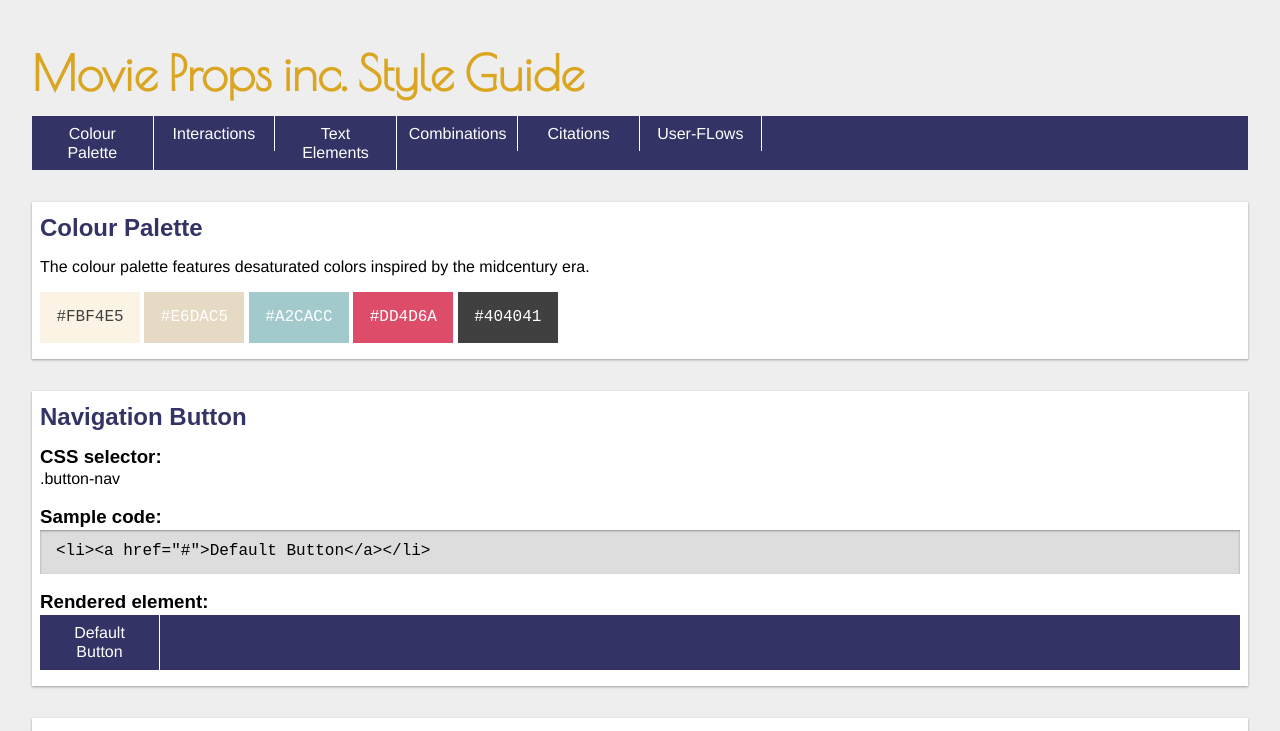
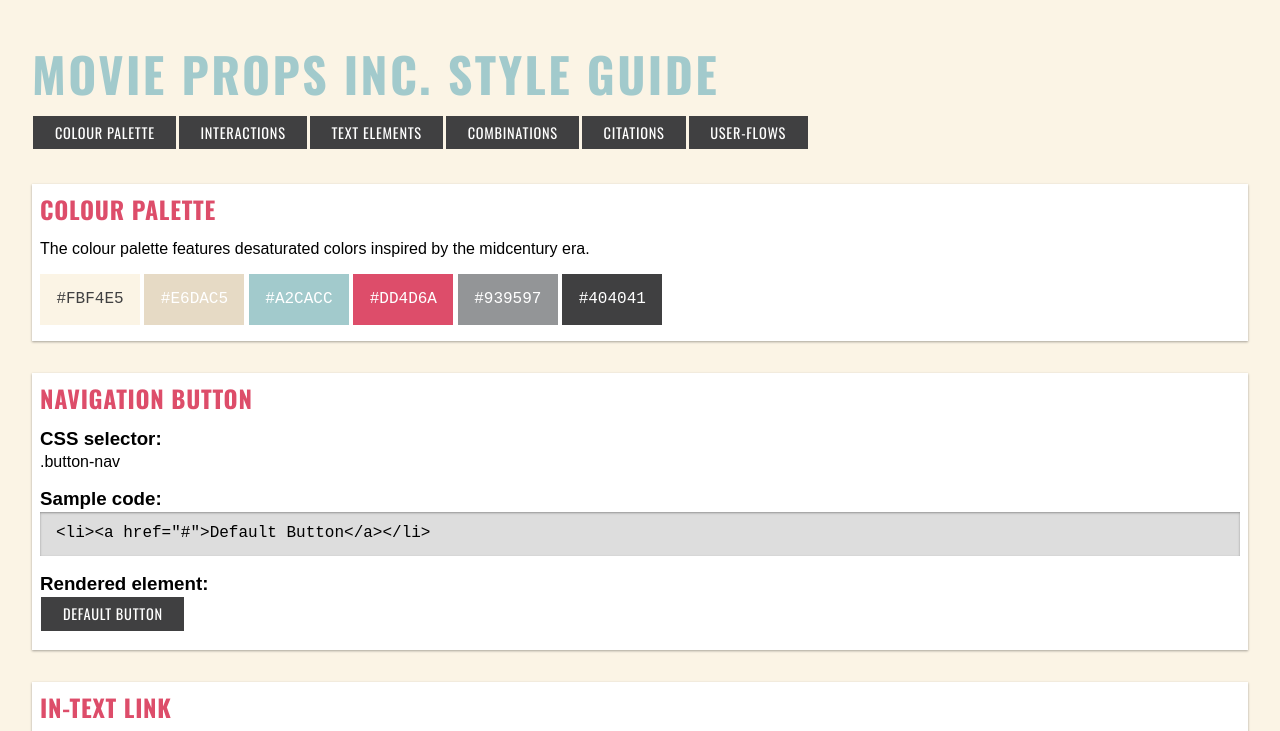
Before and after one commit to tortilaman/IAT339_P02, a plain HTML site: page public_html/styleGuide.html in a window 1280 px wide. Shown: the top 731 px of the page. Drawn offline with nearby package versions, Linux system fonts and the light colour scheme; a web font is replaced by a local one.

Commit message:
Chenged colour palette. Edited buttons and font.

```diff
--- a/public_html/css/main.css
+++ b/public_html/css/main.css
@@ -9,11 +9,26 @@
     box-sizing: border-box;
 }
 
+@font-face {
+    font-family: "Courier Prime";
+    src: url (font/courier_prime/courierPrime.ttf) format('truetype');
+}
+
+@font-face {
+    font-family: "Courier Prime Bold";
+    src: url (font/courier_prime/courierPrime_bold.ttf) format('truetype');
+}
+
+@font-face {
+    font-family: "OswaldLight";
+    src: url (font/oswald_light.ttf) format('truetype');
+}
+
 body {
-    font-family: 'Arimo', sans-serif;
+    font-family: 'Courier Prime', sans-serif;
     line-height: 1.2em;
     padding: 2rem;
-    background: #EEE;
+    background: #FBF4E5;
 }
 
 section:not([id]) {
@@ -25,9 +40,13 @@ section:not([id]) {
 }
 
 section h2 {
+    font-family: 'Oswald';
     margin-top: 0;
-    color: #336
+    color: #DD4D6A;
+    text-transform: uppercase;
+    letter-spacing: 0.03em;
 }
+
 
 section h3 {
     margin-bottom: 0.2em;
@@ -35,6 +54,7 @@ section h3 {
 
 section p {
     margin-top: 0;
+    font-size: 1em;
 }
 
 nav a:hover,
@@ -49,13 +69,16 @@ section code {
     box-shadow: inset 0 1px 3px rgba(0, 0, 0, 0.12), inset 0 1px 2px rgba(0, 0, 0, 0.24);
 }
 
+
 /*
   COLOUR PALETTE -------------------
 */
+
 .cp_red,
 .cp_beige,
 .cp_brown,
 .cp_blue,
+.cp_grey,
 .cp_black {
     font-family: "Courier Prime", monospace;
     width: 100px;
@@ -82,10 +105,13 @@ section code {
     background-color: #DD4D6A;
 }
 
+.cp_grey{
+    background-color: #939597;
+}
+
 .cp_black {
     background-color: #404041;
 }
-
 
 
 /*
@@ -96,9 +122,9 @@ section code {
 /* Navigation button */
 
 .list-nav {
-    display: block;
+    display: inline;
     width: 100%;
-    background-color: #336;
+    /*background-color: #336;*/
     list-style-type: none;
     margin: 0;
     padding: 0;
@@ -110,22 +136,28 @@ section code {
     clear: both;
 }
 
-.list-nav .button-list-nav {
+.list-nav .button-list-nav a{
     float: left;
-    width: 10%;
+    font-family: 'Oswald', sans-serif;
+    font-size: 0.9em;
+    text-transform: uppercase;
+    padding-left: 1.5em;
+    padding-right: 1.5em;
+    letter-spacing: 0.05em;
 }
 
 .list-nav a {
     display: block;
     padding: 0.5em 0.75em;
-    margin: 0;
+    margin: 0em 0.09em;
+    margin-bottom: 0.2em;
     color: #FFF;
     text-align: center;
-    border-right: 0.1rem solid white;
-    background-color: #336;
+    background-color: #404041;
     text-decoration: none;
     -webkit-transition: background-color 0.2s ease-out;
     transition: background-color 0.2s ease-out;
+
 }
 
 .list-nav a:last-of-type {
@@ -135,7 +167,7 @@ section code {
 .list-nav a:hover,
 .list-nav a:focus {
     color: white;
-    background-color: goldenrod;
+    background-color: #939597;
 }
 
 
@@ -187,8 +219,12 @@ input[type="text"] {
 */
 
 .title {
-    font-family: 'Poiret One', sans-serif;
+    font-family: 'Oswald', sans-serif;
+    text-transform: uppercase;
     font-size: 3rem;
+    letter-spacing: 0.05em;
+    color: #A2CACC;
+    height: 100%;
 }
 
 h1,
@@ -197,7 +233,7 @@ h3,
 h4,
 h5,
 h6 {
-    font-family: 'Patua One', sans-serif;
+    font-family: 'OswaldLight', Arial, Helvetica, sans-serif;
 }
 
 h1 {
@@ -206,6 +242,7 @@ h1 {
 
 h2 {
     font-size: 1.5rem;
+    color: #DD4D6A;
 }
 
 ul {
--- a/public_html/styleGuide.html
+++ b/public_html/styleGuide.html
@@ -8,7 +8,8 @@
 
     <link href="css/main.css" rel="stylesheet">
     <link href="css/normalize.css" rel="stylesheet">
-    <link href='https://fonts.googleapis.com/css?family=Arimo:400,700|Patua+One|Poiret+One' rel='stylesheet' type='text/css'>
+
+    <link href='https://fonts.googleapis.com/css?family=Oswald:400,300,700' rel='stylesheet' type='text/css'>
 
 </head>
 
@@ -34,6 +35,7 @@
             <div class="cp_brown">#E6DAC5</div>
             <div class="cp_blue">#A2CACC</div>
             <div class="cp_red">#DD4D6A</div>
+            <div class="cp_grey">#939597</div>
             <div class="cp_black">#404041</div>
         </section>
 
```
